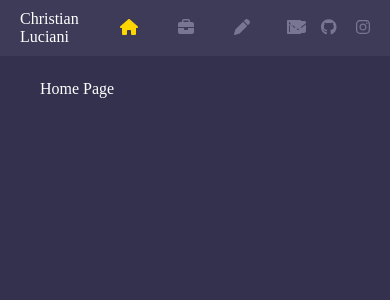
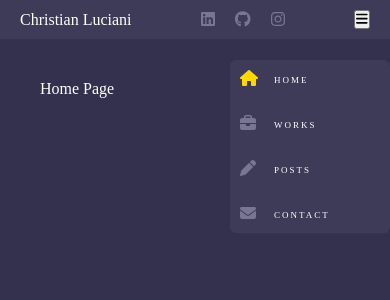
Before and after one commit to LucianiChristian/PersonalSite, a React (Create React App) app: page / in a window 390 px wide. Shown: the top 300 px of the page. Built offline with nearby package versions, Linux system fonts and the light colour scheme.

Commit message:
Create mobile hamburger menu, in progress

```diff
--- a/src/App.scss
+++ b/src/App.scss
@@ -1,3 +1 @@
-$primary-color: #ffd700;
-
 @import 'animate.css';
--- a/src/components/Layout/Themes.scss
+++ b/src/components/Layout/Themes.scss
@@ -17,6 +17,9 @@ $light-secondarybg-color: #f6f6f6;
         background-color: $dark-secondarybg-color;
         color: $dark-secondaryText;
     }
+    & nav {
+        background-color: $dark-secondarybg-color;
+    }
 }
 
 .light {
--- a/src/components/Sidebar/Sidebar.js
+++ b/src/components/Sidebar/Sidebar.js
@@ -1,10 +1,16 @@
 import { faGithub, faInstagram, faLinkedin } from '@fortawesome/free-brands-svg-icons';
-import { faBriefcase, faEnvelope, faHome, faPen } from '@fortawesome/free-solid-svg-icons';
+import { faBars, faBriefcase, faEnvelope, faHome, faPen } from '@fortawesome/free-solid-svg-icons';
 import { FontAwesomeIcon } from '@fortawesome/react-fontawesome';
 import { Link, NavLink } from 'react-router-dom';
 import './Sidebar.scss';
 
 export default function Sidebar() {
+
+
+    function toggleNav() {
+
+    }
+
     return (
         <div className="sidebar dark">
             <Link className="logo" to="/">
@@ -41,6 +47,7 @@ export default function Sidebar() {
                     </a>
                 </li>
             </ul>
+            <button onClick={toggleNav}><FontAwesomeIcon icon={faBars} color="4e4e4e"/></button>
         </div>
     )
 }
--- a/src/components/Sidebar/Sidebar.scss
+++ b/src/components/Sidebar/Sidebar.scss
@@ -18,12 +18,12 @@ nav {
     justify-content: space-between;
     gap: 40px;
     min-width: 60px;
+    position: relative;
 
     a {
         font-size: 16px;
         transition: all 0.3s ease-out;
         text-decoration: none;
-        position: relative;
 
         &:hover {
             transform: scale(1.1);
@@ -89,3 +89,52 @@ ul {
         }
     }
 }
+
+button {
+    display: none;
+}
+
+@media (max-width: 600px) {
+    nav {
+        position: absolute;
+        right: 0;
+        top: 60px;
+        flex-direction: column;
+        gap: 15px;
+        width: 160px;
+        border-radius: 6px;
+        padding: 4px;
+
+        a {
+            position: relative;
+            padding: 6px;
+            border-radius: 6px;
+
+            &::after {
+                opacity: 1;
+                bottom: auto;
+                left: 40px;
+                top: 11px;
+            }
+
+            &:hover {
+                transform: none;
+                color: black;
+                background-color: grey;
+
+                svg {
+                    transition: all 0.3s ease-out;
+                    opacity: 1;
+                }
+
+                &::after {
+                    opacity: 1;
+                }
+            }
+        }
+    }
+
+    button {
+        display: block;
+    }
+}
--- a/src/index.css
+++ b/src/index.css
@@ -9,8 +9,6 @@ body {
   font-family: 300 11px/1.4 -apple-system, BlinkMacSystemFont, 'Segoe UI', 'Roboto', 'Oxygen',
     'Ubuntu', 'Cantarell', 'Fira Sans', 'Droid Sans', 'Helvetica Neue',
     sans-serif;
-  color: #444;
-  background: whitesmoke;
   overflow: hidden;
   min-height: 100vh;
 }
```
